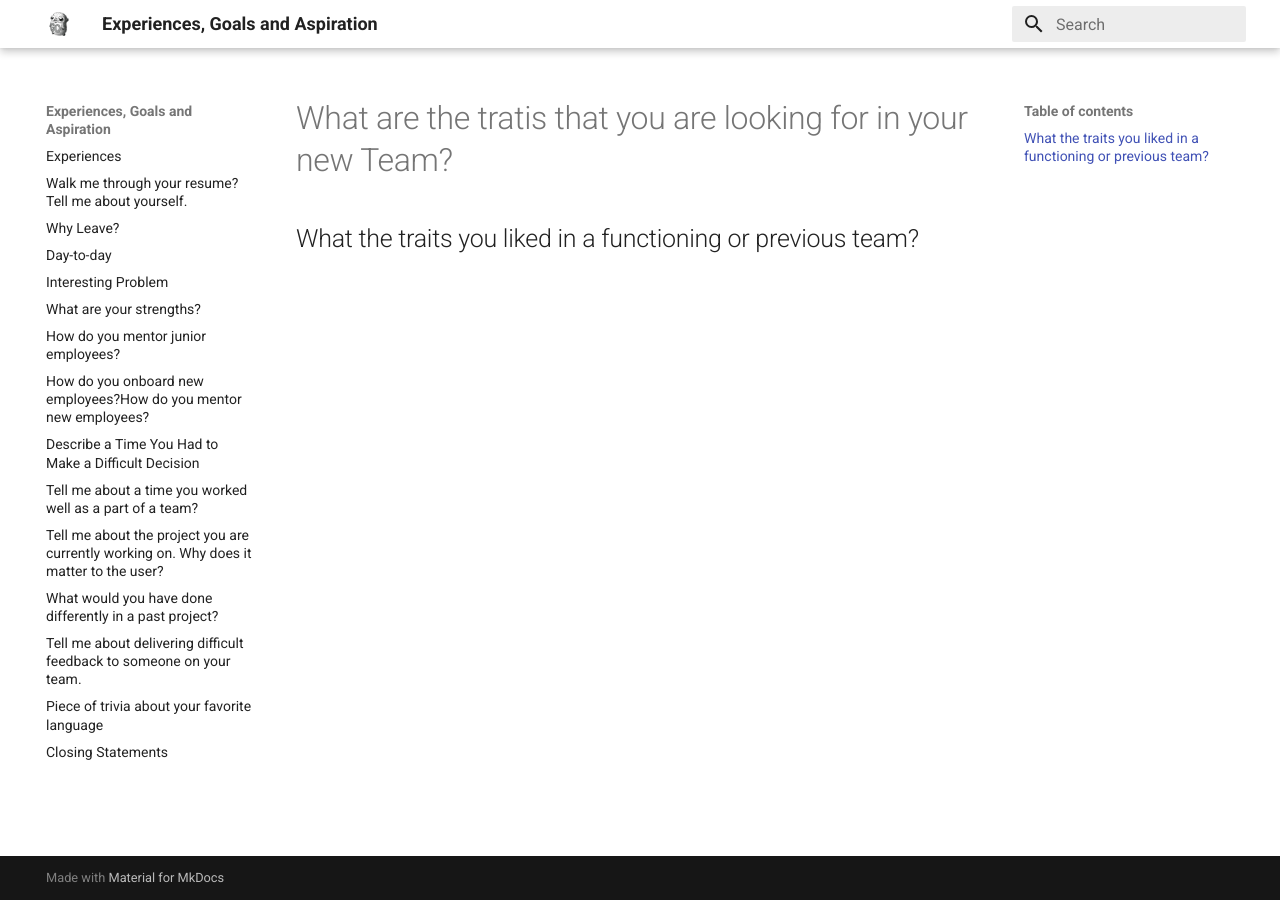
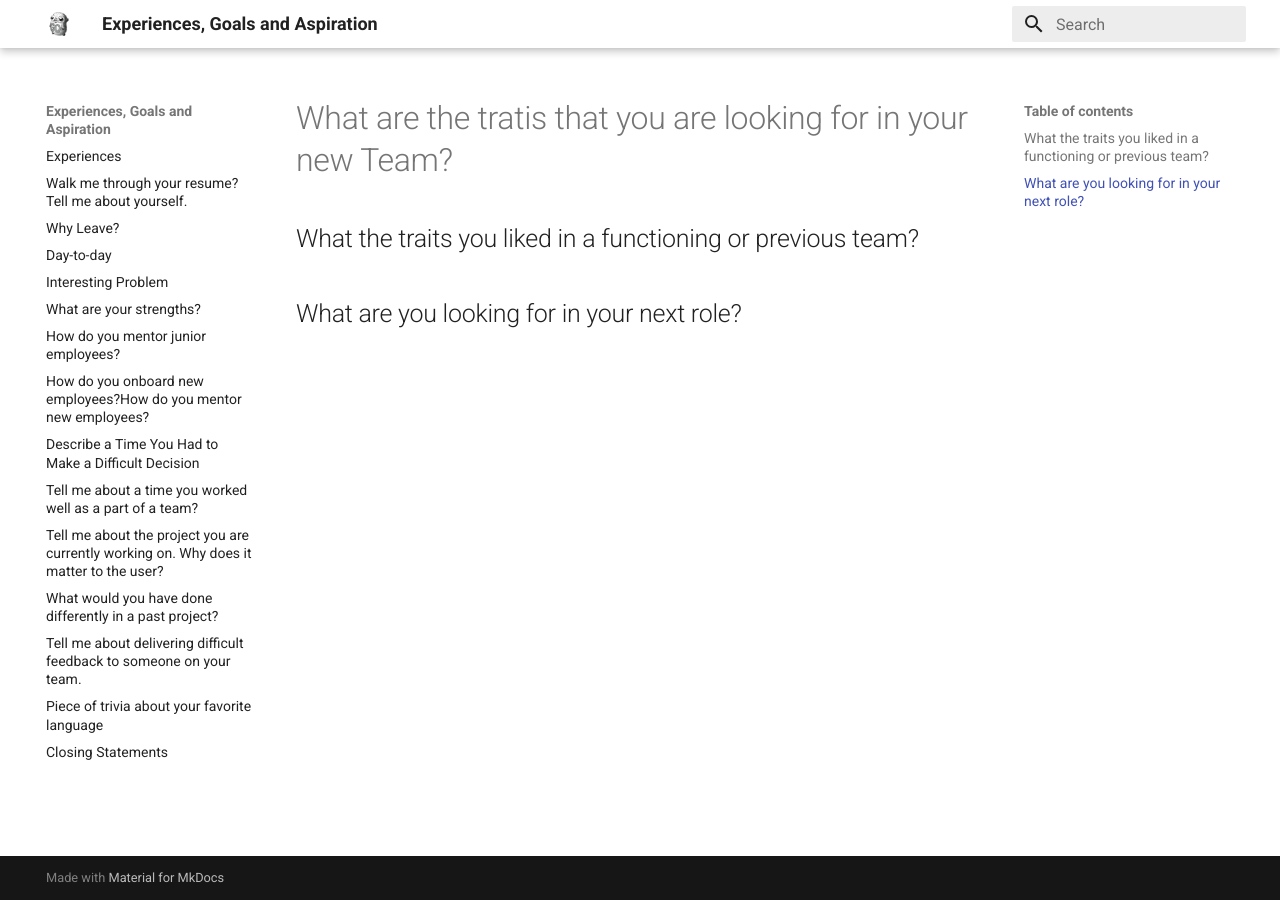
Before and after one commit to stashedUp/experiences, an MkDocs documentation site: the page built from docs/NextRole.md, in a window 1280 px wide. Built offline with MkDocs 1.6.1 and Material for MkDocs 9.7.7, drawn with Linux system fonts in a browser that asks for light colours.

Commit message:
Update NextRole.md

```diff
--- a/docs/NextRole.md
+++ b/docs/NextRole.md
@@ -1,3 +1,4 @@
 
 # What are the tratis that you are looking for in your new Team?
 ## What the traits you liked in a functioning or previous team?
+## What are you looking for in your next role?
```
